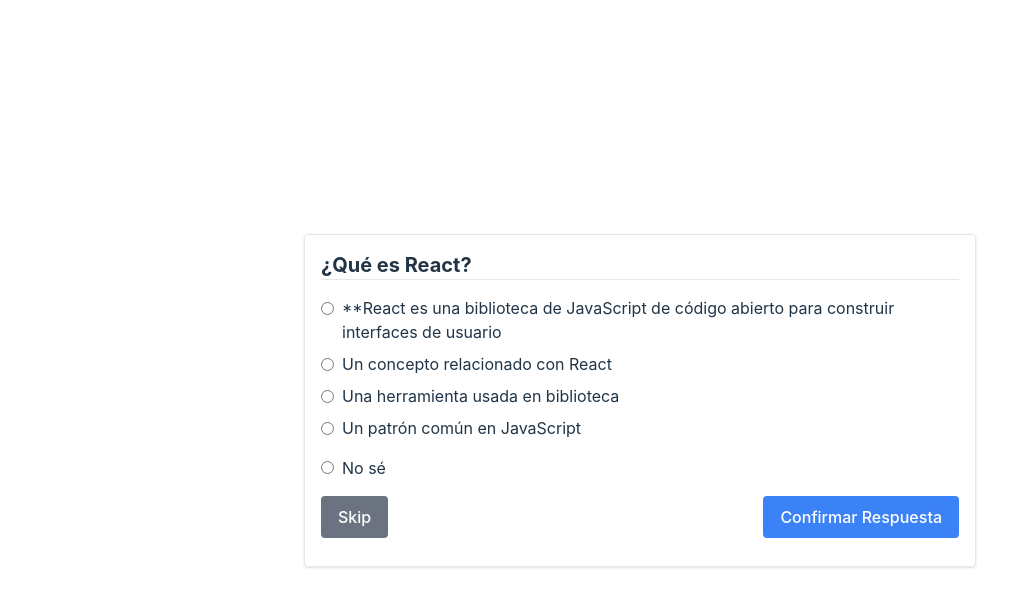
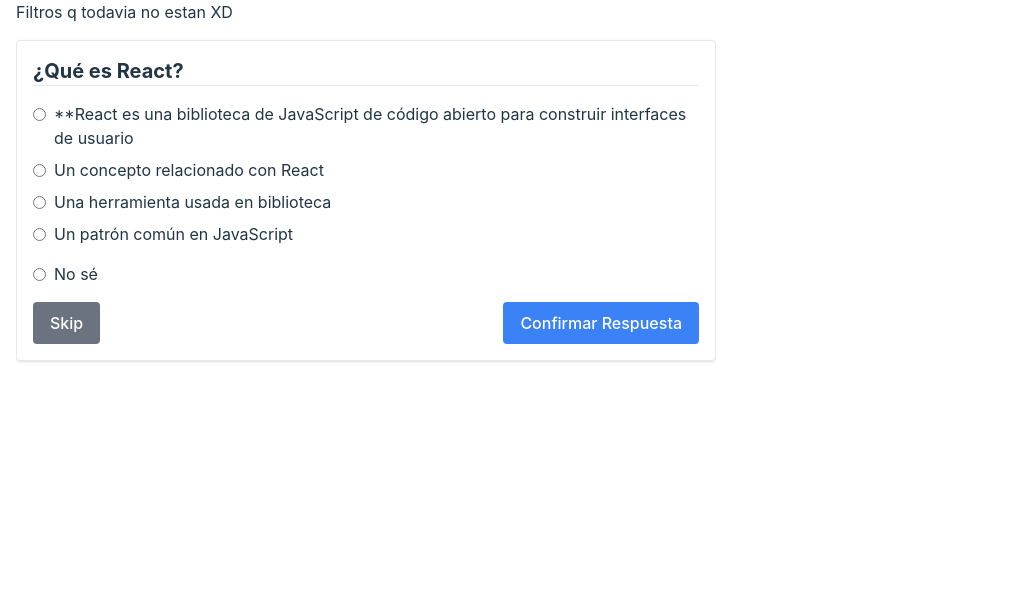
Before and after one commit to ricardoaot/dev-coach, a React (Vite) app: page / in a window 1280 px wide. Shown: the top 606 px of the page, without its empty margins (0-1023 px from the left). Built offline with nearby package versions, Linux system fonts and the light colour scheme.

Commit message:
adding filter topic

```diff
--- a/src/App.tsx
+++ b/src/App.tsx
@@ -1,9 +1,10 @@
 import { QuestionForm } from "./components/organisms/QuestionFormComponent";
+import QuizTemplate from "./components/templates/QuizTemplate";
 
 function App() {
   return (
-    <div className="flex justify-center items-center w-screen h-screen">
-      <QuestionForm />
+    <div className="flex w-screen h-screen">
+        <QuizTemplate/>
     </div>
   );
 }
--- a/src/components/molecules/QuestionExplanation.tsx
+++ b/src/components/molecules/QuestionExplanation.tsx
@@ -4,12 +4,9 @@
 
 const QuestionExplanation: React.FC<QuestionExplanationProps> = ({
   questionData,
-  isValid
 }) => {
   return (
     <>
-      <hr />
-      <h3 className="mb-5">{isValid ? "La Respuesta es Correcta ✅":"La Respuesta fue Incorrenta ❌"}  </h3>
       <h1 className="mb-4 text-xl font-bold">Explicación:</h1>
       <ReactMarkdown components={MarkdownComponents}>
         {questionData.explanation}
--- a/src/components/organisms/AnswerResult.tsx
+++ b/src/components/organisms/AnswerResult.tsx
@@ -2,18 +2,20 @@
 
 interface FeedbackProps {
   isValid: boolean;
-  answer: string;
+  answer?: string;
 }
 
 export const AnswerResult: FC<FeedbackProps> = ({ isValid, answer }) => {
   return (
-    <div className="mb-5">
+    <div className="p-4 mb-5 border rounded-lg">
       <h3 className="text-lg font-semibold">
         {isValid
           ? "La Respuesta es Correcta ✅"
           : "La Respuesta fue Incorrecta ❌"}
       </h3>
-      <p className="text-gray-600">{`La Respuesta correcta era: ${answer}`}</p>
+      {answer && !isValid &&  (
+        <p className="text-gray-600">{`La Respuesta correcta era: ${answer}`}</p>
+      )}
     </div>
   );
 };
--- a/src/components/organisms/QuestionFormComponent.tsx
+++ b/src/components/organisms/QuestionFormComponent.tsx
@@ -2,15 +2,18 @@
 import { QuestionData, UserAnswer } from "../../interfaces/interfaces";
 import { QuestionFormContent } from "../molecules/QuestionForm";
 import { Button } from '../atoms/Button'
-import preguntas from "../../assets/preguntas_completas_react.json";
 import { useState } from "react";
-import QuestionExplanation from "../molecules/QuestionExplanation";
 
-export const QuestionForm: React.FC = () => {
-  const questionData: QuestionData[] = preguntas;
+interface QuestionFormProps {
+  getQuestion: (question: QuestionData) => void;
+  setShowExplanation:(arg:boolean)=> void;
+  showExplanation:boolean
+  questionData:QuestionData[]
+  setIsValid :(arg:boolean)=> void;
+}
 
-  const [isValid, setIsValid] = useState(false);
-  const [showExplanation, setShowExplanation] = useState(false);
+export const QuestionForm: React.FC<QuestionFormProps> = ({getQuestion, setIsValid,questionData, setShowExplanation,showExplanation}) => {
+
   const [currentQuestionIndex, setCurrentQuestionIndex] = useState(0); // Controla la pregunta actual
   const [selectedOptions, setSelectedOptions] = useState<{
     [key: number]: string;
@@ -53,6 +56,8 @@
 
   const currentQuestion = questionData[currentQuestionIndex];
 
+
+
   const handleSkip = () => {
     // Simplemente avanza a la siguiente pregunta sin guardar la respuesta actual
     if (currentQuestionIndex < questionData.length - 1) {
@@ -73,7 +78,7 @@
 
     // Agregar la nueva respuesta al array
     answers.push(question);
-
+    getQuestion(currentQuestion)
     // Guardar el array actualizado en localStorage
     localStorage.setItem("respuestasUsuario", JSON.stringify(answers));
   };
@@ -117,7 +122,7 @@
       }}
     >
       {({ values, handleChange, handleSubmit }) => (
-        <div className="max-w-2xl p-4 mx-auto border rounded shadow">
+        <div className="w-full p-4 mx-auto border rounded shadow">
           <Form onSubmit={handleSubmit}>
             <QuestionFormContent
               questionData={currentQuestion}
@@ -164,19 +169,6 @@
               </Button>
             </div>
           </Form>
-
-          <div
-            className={`mt-3 transform transition-all duration-500 ease-out ${
-              showExplanation
-                ? "opacity-100 -translate-y-0 pointer-events-auto"
-                : "opacity-0 -translate-y-4 max-h-0  pointer-events-none"
-            }`}
-          >
-            <QuestionExplanation
-              questionData={currentQuestion}
-              isValid={isValid}
-            />
-          </div>
         </div>
       )}
     </Formik>
--- a/src/components/templates/QuizTemplate.tsx
+++ b/src/components/templates/QuizTemplate.tsx
@@ -0,0 +1,59 @@
+import { useState } from "react";
+import QuestionExplanation from "../molecules/QuestionExplanation";
+import { AnswerResult } from "../organisms/AnswerResult";
+import { QuestionForm } from "../organisms/QuestionFormComponent";
+import { QuestionData } from "../../interfaces/interfaces";
+import preguntas from "../../assets/preguntas_completas_react.json";
+const QuizTemplate = () => {
+  const questionData: QuestionData[] = preguntas;
+  const [showExplanation, setShowExplanation] = useState(false);
+  const [isValid, setIsValid] = useState(false);
+
+  const [currentQuestion, SetCurrentQuestion] = useState<QuestionData>();
+
+  const getCurrentQuestion = (question: QuestionData) => {
+    SetCurrentQuestion(question);
+  };
+
+  const correctAnswer = currentQuestion?.answerOptions.find(
+    (r) => r.correctAnswer
+  );
+  return (
+    <>
+      <div className="flex flex-col w-full lg:w-[700px] overflow-auto mx-4 h-screen gap-4">
+        {/* { Filtros} */}
+        <div>Filtros q todavia no estan XD</div>
+
+        {/* {componente form} */}
+        <QuestionForm
+          setIsValid={setIsValid}
+          questionData={questionData}
+          getQuestion={getCurrentQuestion}
+          showExplanation={showExplanation}
+          setShowExplanation={setShowExplanation}
+        />
+
+        {currentQuestion && (
+          <>
+            {/* {Feedback Answer} */}
+            <div
+              className={`mt-3  transform transition-all duration-500 ease-in-out-out ${
+                showExplanation
+                  ? "opacity-100 translate-y-0  pointer-events-auto"
+                  : "opacity-0 -translate-y-4 h-0 pointer-events-none"
+              }`}
+            >
+              <AnswerResult answer={correctAnswer?.option} isValid={isValid} />
+
+              {/* {Explanation} */}
+
+              <QuestionExplanation questionData={currentQuestion} />
+            </div>
+          </>
+        )}
+      </div>
+    </>
+  );
+};
+
+export default QuizTemplate;
--- a/src/interfaces/interfaces.ts
+++ b/src/interfaces/interfaces.ts
@@ -22,7 +22,6 @@
 
 export interface QuestionExplanationProps {
   questionData: QuestionData;
-  isValid:boolean;
 }
 
 export interface QuestionFormContentProps {
```
